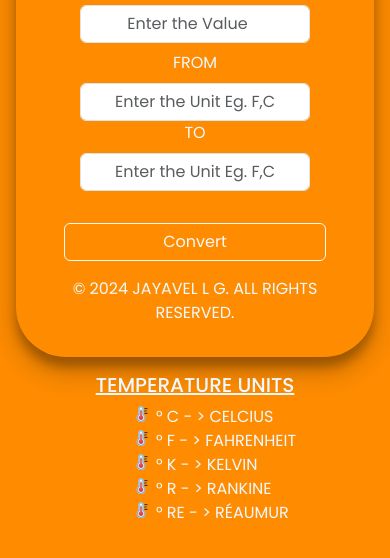
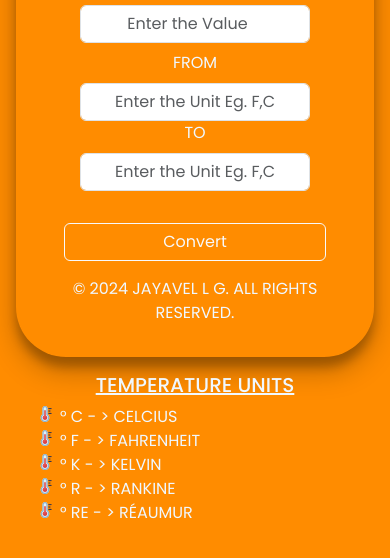
Before and after one commit to Jayavel2005/Temperature-Convertor, a plain HTML site: page index.html in a window 390 px wide. Shown: the part 218-776 px from the top of the page. Drawn offline with nearby package versions, Linux system fonts and the light colour scheme.

Commit message:
fix: Responsiveness Error fixed

```diff
--- a/index.html
+++ b/index.html
@@ -57,8 +57,8 @@
         </div>
         <div class="col-sm-4 mt-3">
           <h5 class="text-center">Temperature Units</h5>
-          <ul class="ms-5">
-            <div class="ms-5">
+          <ul class="">
+            <div class="">
               <li>&deg; C - > Celcius</li>
               <li>&deg; F - > Fahrenheit</li>
               <li>&deg; K - > Kelvin</li>
```
